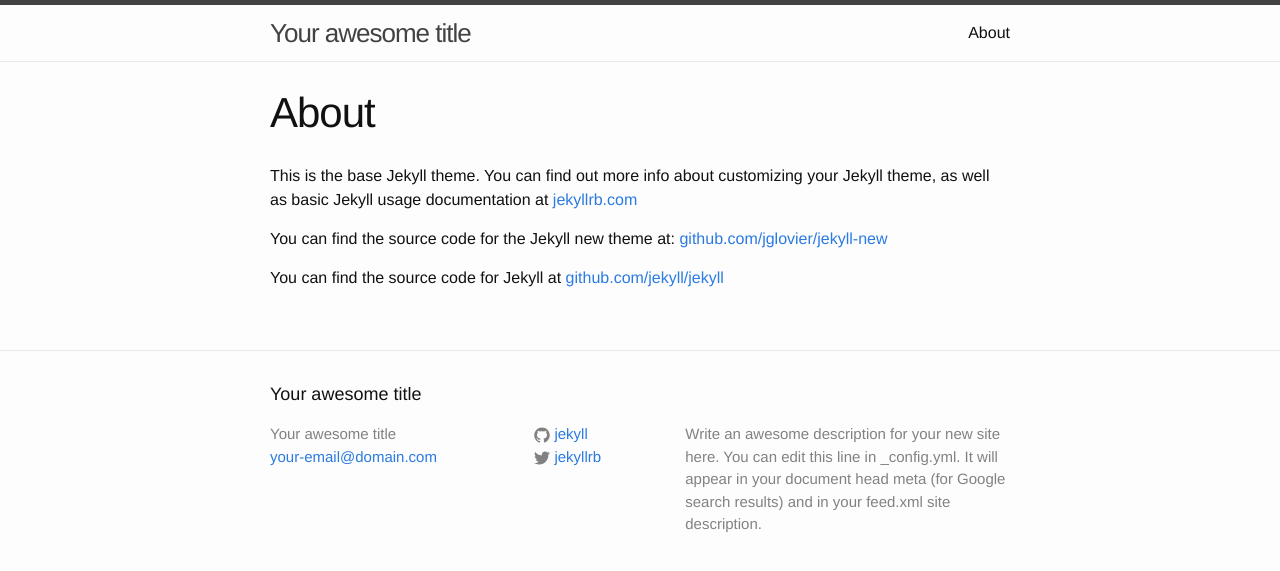
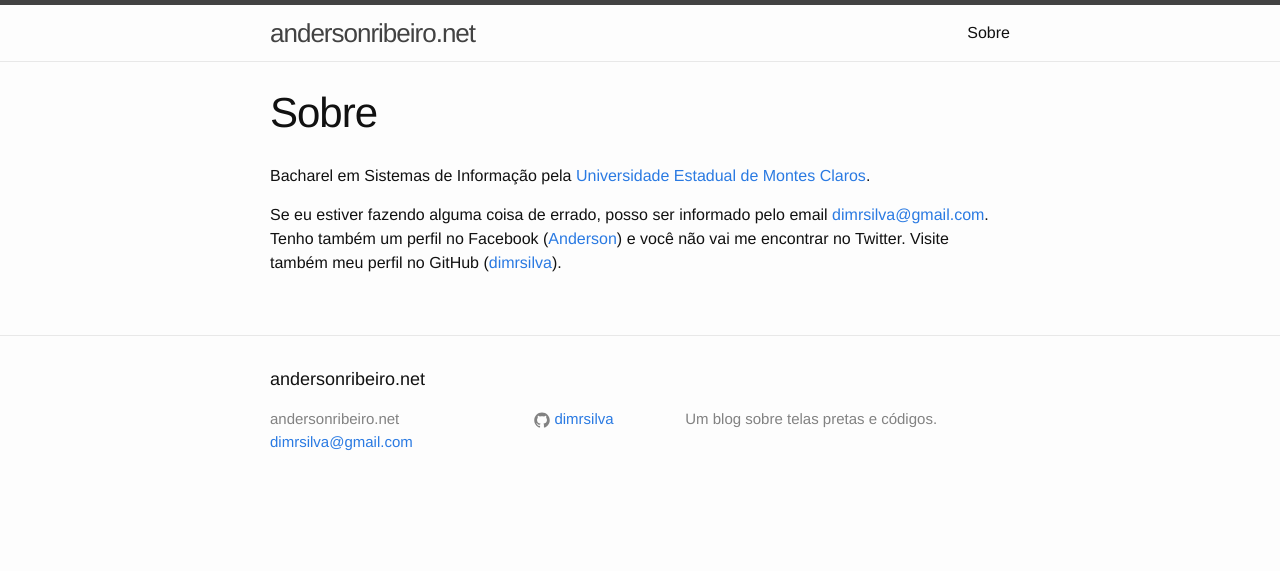
Before and after one commit to dimrsilva/dimrsilva.github.com, a Jekyll site: the page built from about.md, in a window 1280 px wide. Shown: the top 571 px of the page. Built offline with Jekyll 4.4.1, drawn with Linux system fonts in a browser that asks for light colours.

Commit message:
Adicionando conteúdo de antigo blog

```diff
--- a/_config.yml
+++ b/_config.yml
@@ -1,14 +1,11 @@
 # Site settings
-title: Your awesome title
-email: your-email@domain.com
-description: > # this means to ignore newlines until "baseurl:"
-  Write an awesome description for your new site here. You can edit this
-  line in _config.yml. It will appear in your document head meta (for
-  Google search results) and in your feed.xml site description.
+title: andersonribeiro.net
+email: dimrsilva@gmail.com
+description: Um blog sobre telas pretas e códigos.
 baseurl: "" # the subpath of your site, e.g. /blog/
-url: "http://yourdomain.com" # the base hostname & protocol for your site
-twitter_username: jekyllrb
-github_username:  jekyll
+url: "http://andersonribeiro.net" # the base hostname & protocol for your site
+# twitter_username: dimribeiro
+github_username:  dimrsilva
 
 # Build settings
 markdown: kramdown
--- a/about.md
+++ b/about.md
@@ -1,11 +1,16 @@
 ---
 layout: page
-title: About
+title: Sobre
 permalink: /about/
 ---
 
-This is the base Jekyll theme. You can find out more info about customizing your Jekyll theme, as well as basic Jekyll usage documentation at [jekyllrb.com](http://jekyllrb.com/)
+Bacharel em Sistemas de Informação pela [Universidade Estadual de Montes Claros][].
 
-You can find the source code for the Jekyll new theme at: [github.com/jglovier/jekyll-new](https://github.com/jglovier/jekyll-new)
+Se eu estiver fazendo alguma coisa de errado, posso ser informado pelo email [dimrsilva@gmail.com][].
+Tenho também um perfil no Facebook ([Anderson][]) e você não vai me encontrar no Twitter.
+Visite também meu perfil no GitHub ([dimrsilva][]).
 
-You can find the source code for Jekyll at [github.com/jekyll/jekyll](https://github.com/jekyll/jekyll)
+[Universidade Estadual de Montes Claros]: http://unimontes.br
+[dimrsilva@gmail.com]: mailto://dimrsilva@gmail.com
+[Anderson]: https://www.facebook.com/dimribeiro
+[dimrsilva]: https://github.com/dimrsilva
```
Also changed, not shown: _posts/2013-06-18-mudar-sid-windows-server-2013.markdown (added, +25 -0 lines), _posts/2013-07-21-aplicando-widgets-em-elementos-apos-o-carregamento-da-pagina.markdown (added, +95 -0 lines), _posts/2013-07-24-merge-em-arquivos-de-configuracao-do-codeigniter.markdown (added, +195 -0 lines), _posts/2015-01-31-welcome-to-jekyll.markdown (deleted, +0 -25 lines).
